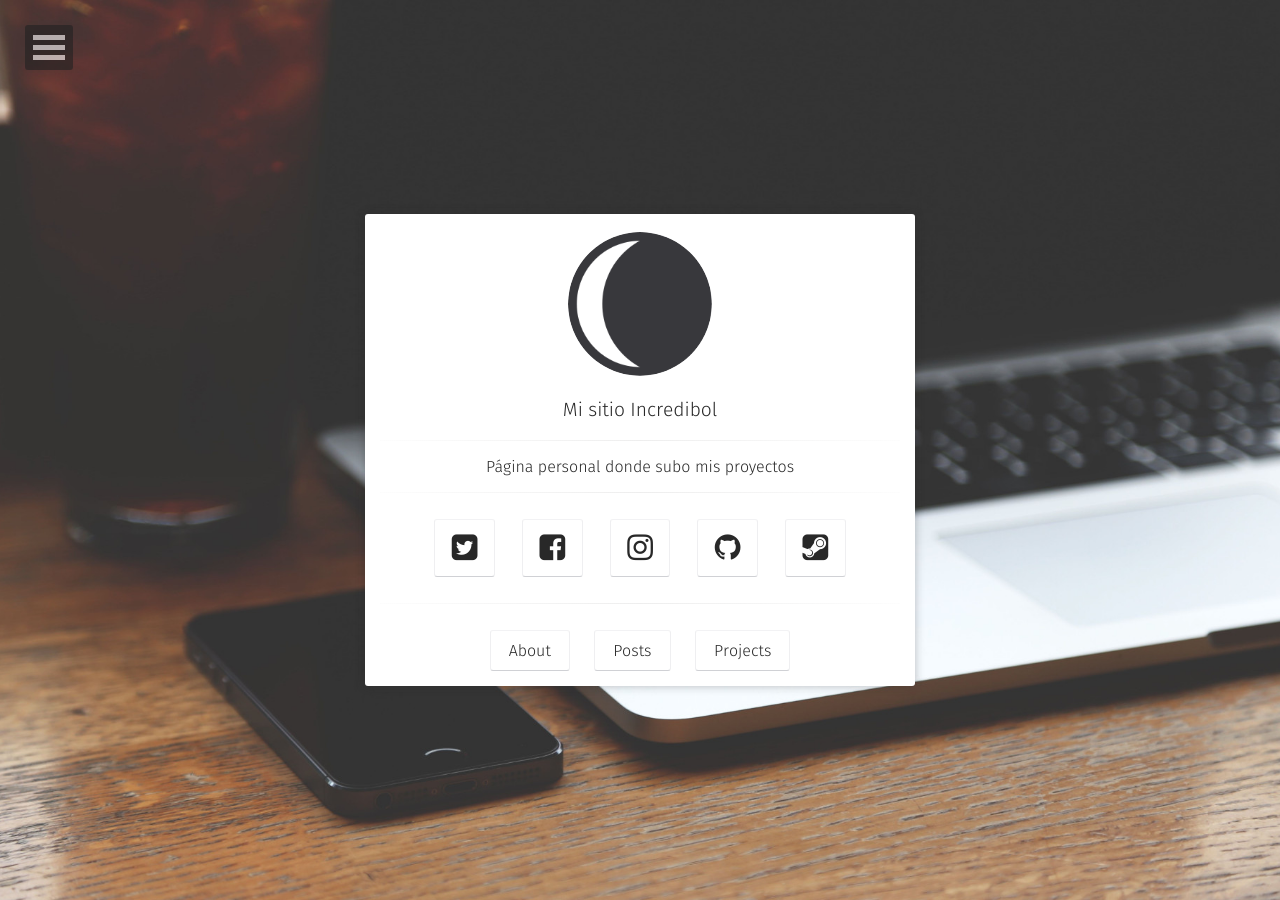
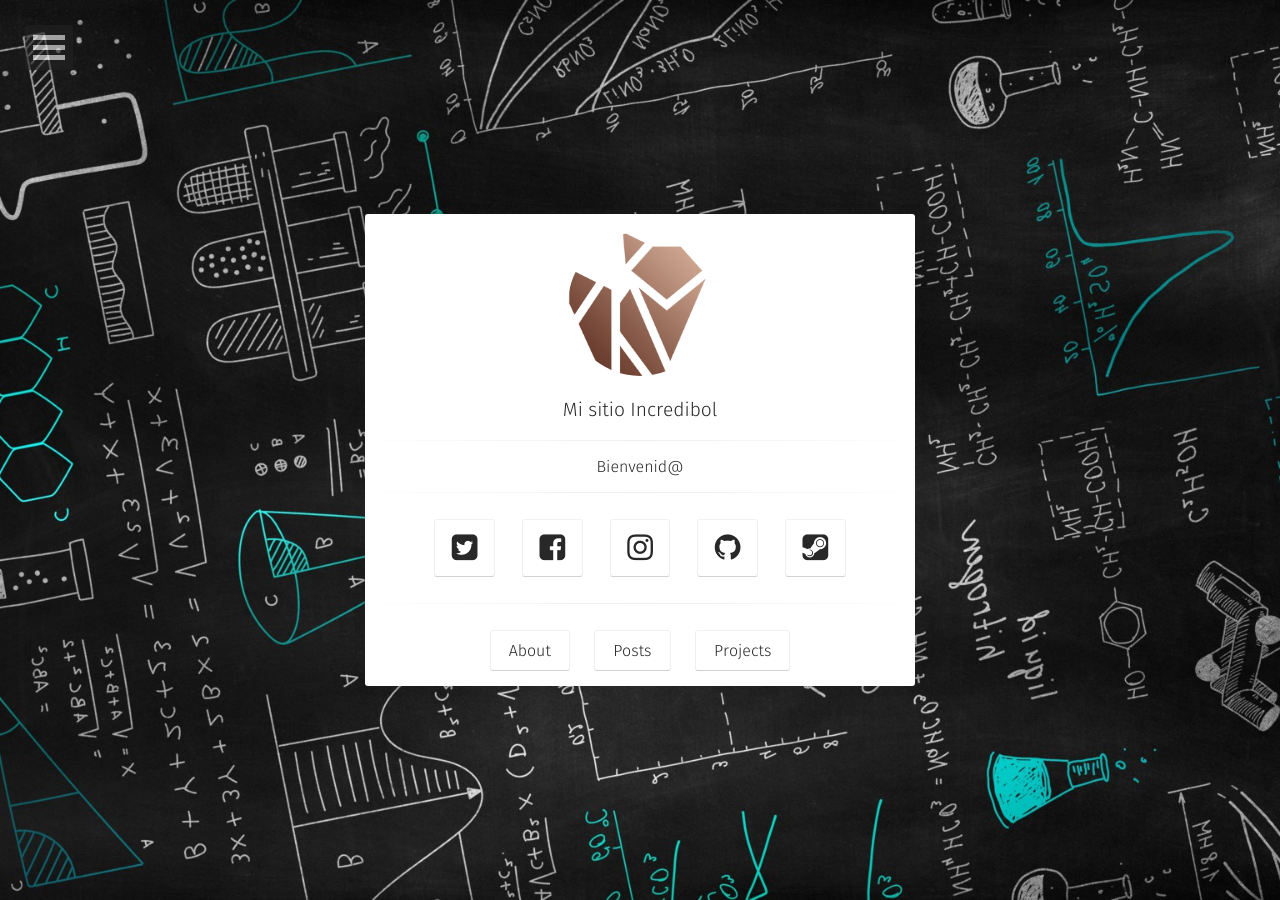
Before and after one commit to RomPirsZ/RomPirsZ.github.io, a Jekyll site: the page built from index.html, in a window 1280 px wide. Built offline with Jekyll 4.4.1, drawn with Linux system fonts in a browser that asks for light colours; some web fonts are replaced.

Commit message:
Cambio de logo y fondo de la página principal

```diff
--- a/_config.yml
+++ b/_config.yml
@@ -1,6 +1,6 @@
 # Site
 title:              Mi sitio Incredibol
-bio:                'Página personal donde subo mis proyectos'
+bio:                'Bienvenid@'
 description:        "Aquí encontrarás todos los proyectos propios y de terceros que he realizado"
 reading_time:       true
 words_per_minute:   200
```
Also changed, not shown: assets/img/logo.png, assets/img/placeholder-big.jpg.
